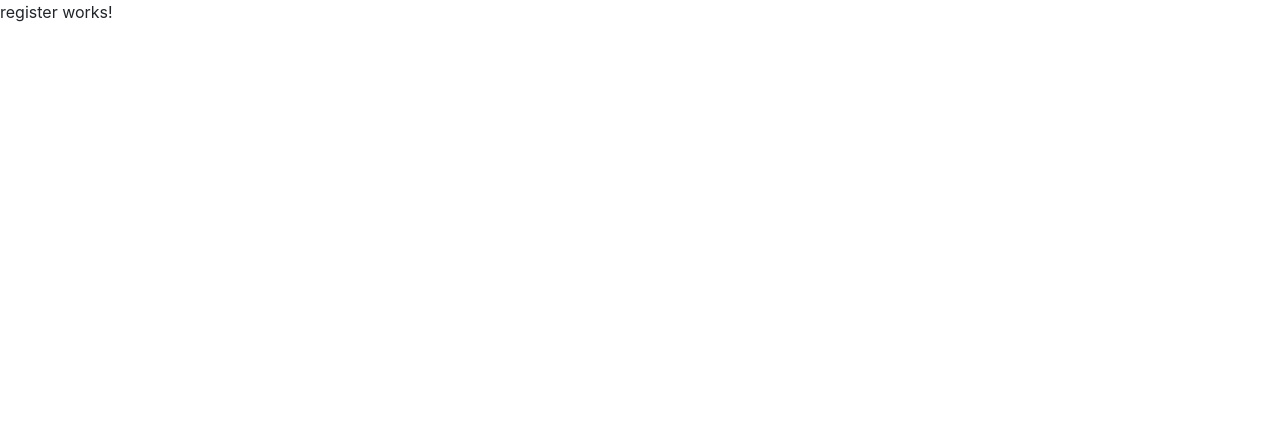
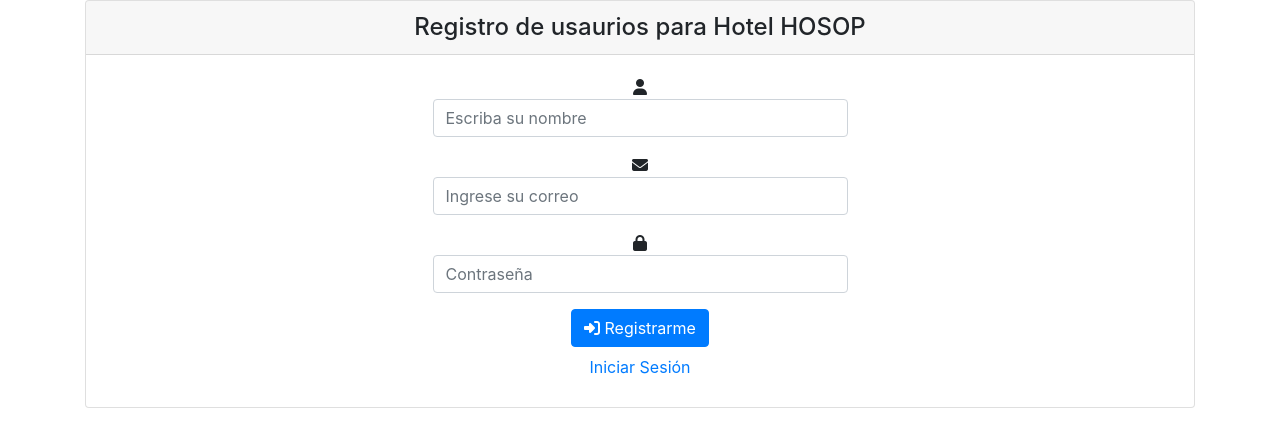
Before and after one commit to j4dev/firebase-angular, an Angular app: page /registro in a window 1280 px wide. Shown: the top 444 px of the page. Built offline with nearby package versions, Linux system fonts and the light colour scheme.

Commit message:
Actualizacion en los formuarios.

```diff
--- a/src/app/modules/login/components/index/index.component.html
+++ b/src/app/modules/login/components/index/index.component.html
@@ -7,8 +7,8 @@
                     <span class="">
                         <i class="fa fa-user"></i>
                     </span>
-                <input formControlName="user_name" type="email" class="form-control"
-                        placeholder="Usuario" />
+                <input formControlName="email" type="email" class="form-control"
+                        placeholder="Ingrese su correo electrónico" />
                 </div>
                 <div class="form-group" id="">
                     <span class="">
@@ -20,6 +20,7 @@
                 <div>
                     <button type="submit" class="btn btn-primary"><i class="fas fa-sign-in-alt"></i> INICIAR</button><br>
                 </div>
+                <a class="nav-link" [routerLink]="['/registro']">Registrarme</a>
             </form>
         </div>
     </div>
--- a/src/app/modules/login/components/index/index.component.ts
+++ b/src/app/modules/login/components/index/index.component.ts
@@ -11,7 +11,6 @@ import { Router } from "@angular/router";
 export class IndexComponent implements OnInit {
 
   loginForm: FormGroup;
-  users:any;
 
   constructor(
     private formBuilder: FormBuilder,
@@ -21,14 +20,13 @@ export class IndexComponent implements OnInit {
   ngOnInit(): void {
 
     this.loginForm = this.formBuilder.group({
-			'user_name' : [null, Validators.required],
-      'password' : [null, Validators.required],
-      'user_tipo' : [null,Validators.required]
+			'email' : [null, Validators.required, Validators.email],
+      'password' : [null, Validators.required]
     });
 
   }
 
-  onSubmit(form: any){
+  onSubmit(user: any){
 
   }
 }
--- a/src/app/modules/register/components/register/register.component.html
+++ b/src/app/modules/register/components/register/register.component.html
@@ -1 +1,32 @@
-<p>register works!</p>
+<div class=" container mx-auto">
+    <div class="card" style="text-align: center;">
+        <h4 class="card-header">Registro de usaurios para Hotel HOSOP </h4>
+        <div class="card-body">
+            <form class="container col-5" [formGroup]="RegisterForm" (ngSubmit)="onSubmit(RegisterForm.value)">
+                <div class="form-group">
+                    <span class="">
+                        <i class="fa fa-user"></i>
+                    </span>
+                    <input formControlName="user_name" type="text" class="form-control" placeholder="Escriba su nombre" />
+                </div>
+                <div class="form-group">
+                    <span class="">
+                        <i class="fa fa-envelope"></i>
+                    </span>
+                    <input formControlName="email" type="email" class="form-control" placeholder="Ingrese su correo" />
+                </div>
+                <div class="form-group" >
+                    <span class="">
+                        <i class="fa fa-lock"></i>
+                    </span>
+                    <input formControlName="password" type="password" class="form-control" placeholder="Contraseña" />
+                </div>
+                <div>
+                    <button type="submit" class="btn btn-primary"><i class="fas fa-sign-in-alt"></i>
+                        Registrarme</button><br>
+                        <a class="nav-link" [routerLink]="['/login']">Iniciar Sesión</a>
+                </div>
+            </form>
+        </div>
+    </div>
+</div>
--- a/src/app/modules/register/components/register/register.component.ts
+++ b/src/app/modules/register/components/register/register.component.ts
@@ -1,4 +1,6 @@
 import { Component, OnInit } from '@angular/core';
+import { FormBuilder, FormGroup, Validators } from '@angular/forms';
+import { Router } from '@angular/router';
 
 @Component({
   selector: 'app-register',
@@ -7,9 +9,27 @@ import { Component, OnInit } from '@angular/core';
 })
 export class RegisterComponent implements OnInit {
 
-  constructor() { }
+  RegisterForm: FormGroup;
+
+  constructor(
+    private formBuilder: FormBuilder,
+    private router: Router,
+  ) { }
 
   ngOnInit(): void {
+
+    this.RegisterForm = this.formBuilder.group({
+      'user_name' : [null, Validators.required],
+      'email' : [null, Validators.required, Validators.email],
+      'password' : [null, Validators.required],
+      'user_tipo' : [null,Validators.required]
+    });
+
+  }
+
+  onSubmit(user: any){
+    console.log(user);
+
   }
 
 }
--- a/src/app/modules/register/register.module.ts
+++ b/src/app/modules/register/register.module.ts
@@ -4,12 +4,15 @@ import { CommonModule } from '@angular/common';
 import { RegisterRoutingModule } from './register-routing.module';
 import { RegisterComponent } from './components/register/register.component';
 
+import { FormsModule,ReactiveFormsModule } from '@angular/forms';
 
 @NgModule({
   declarations: [RegisterComponent],
   imports: [
     CommonModule,
-    RegisterRoutingModule
+    RegisterRoutingModule,
+    FormsModule,
+    ReactiveFormsModule
   ]
 })
 export class RegisterModule { }
```
